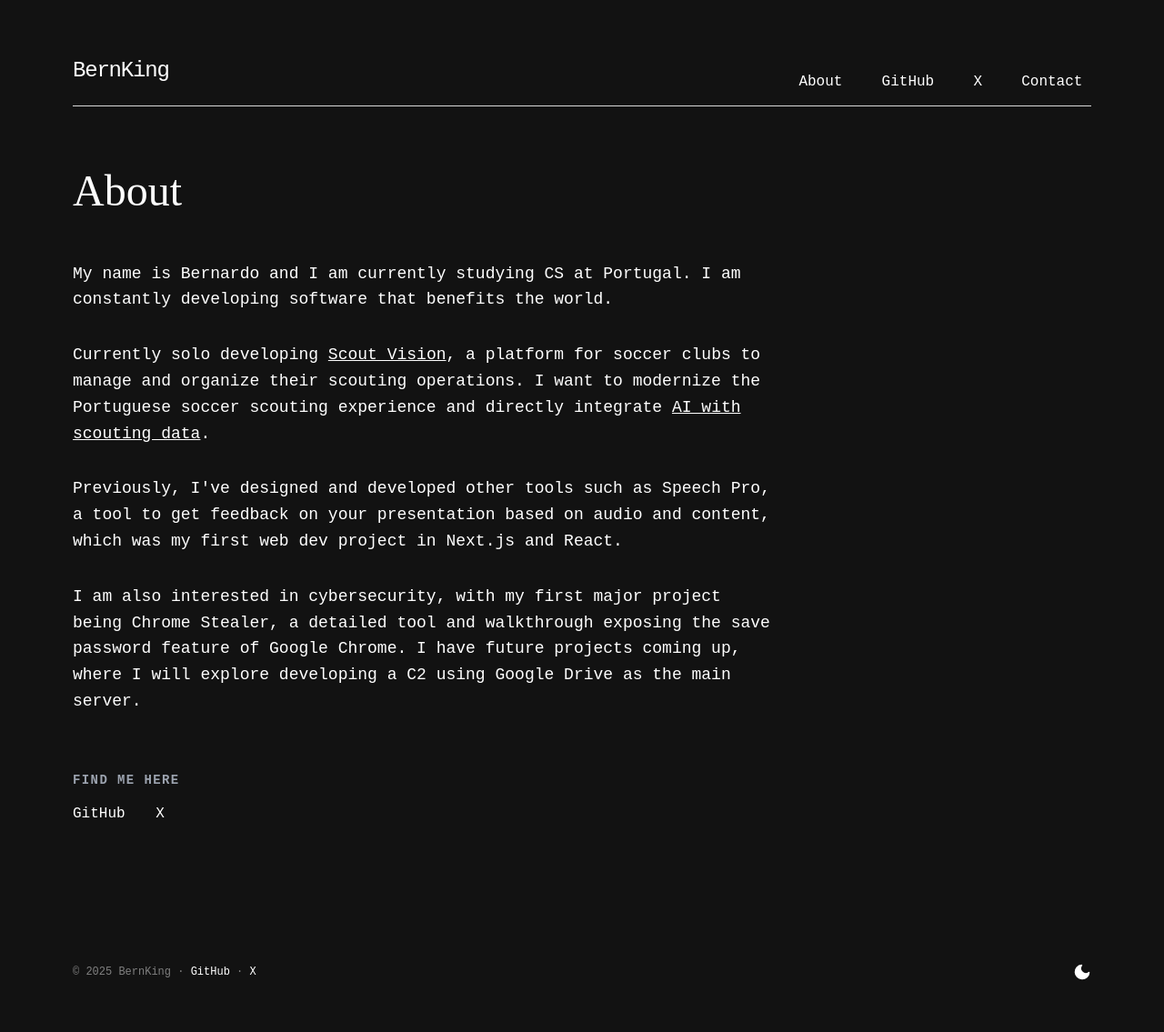
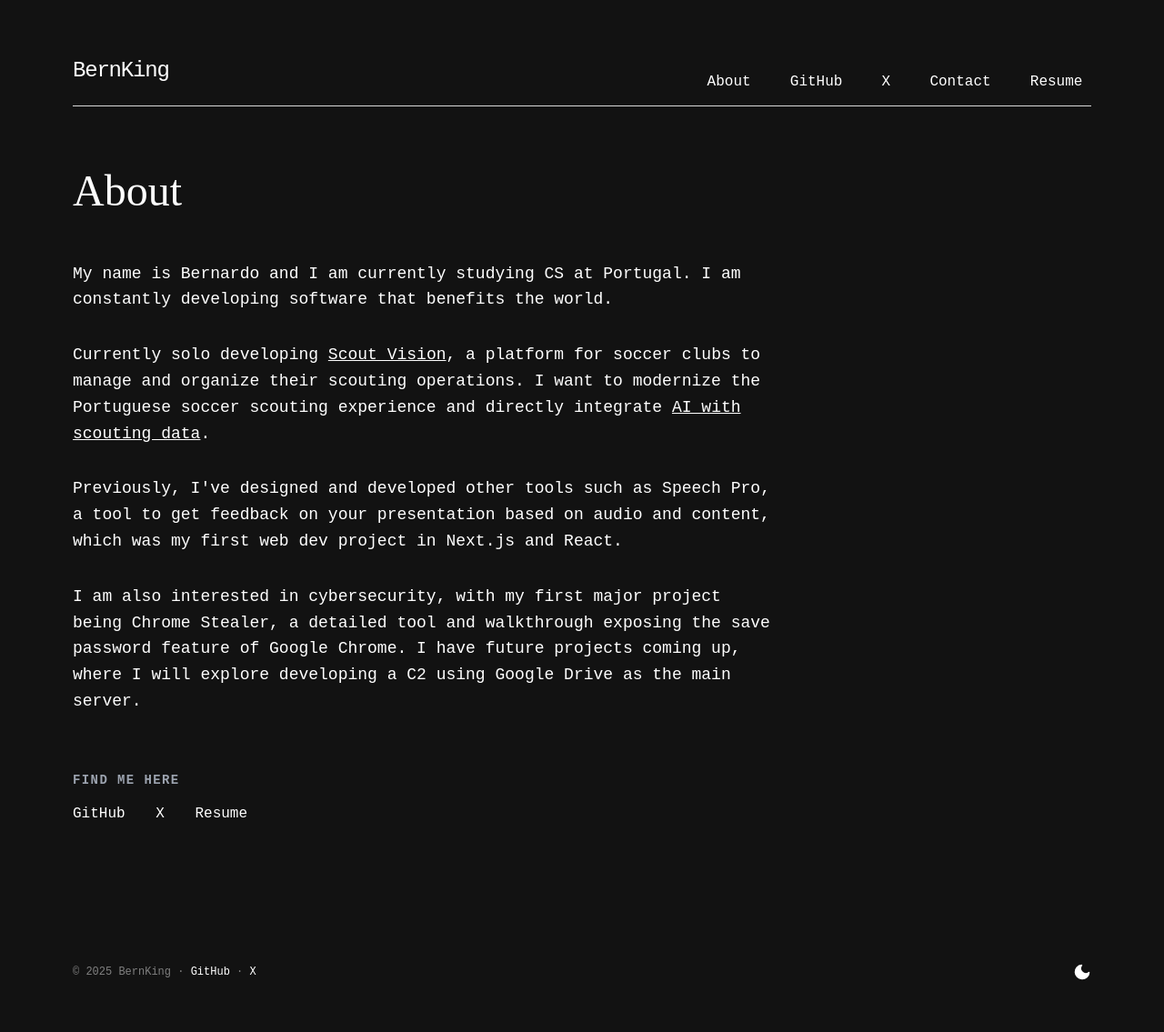
Before and after one commit to BernKing/bernking.github.io, a Jekyll site: the page built from about.html, in a window 1280 px wide. Shown: the whole page at 91% size. Built offline with Jekyll 4.4.1, drawn with Linux system fonts in a browser that asks for light colours; some web fonts are replaced.

Commit message:
Add resume link and PDF: included a link to download the resume in about.html and header-copy.html. Added the resume PDF file to the assets/cv directory for easy access.

```diff
--- a/_includes/header-copy.html
+++ b/_includes/header-copy.html
@@ -159,6 +159,7 @@
       <li><a href="https://github.com/BernKing" target="_blank">GitHub</a></li>
       <li><a href="https://x.com/bernKing20" target="_blank">X</a></li>
       <li><a href="mailto:bernardoalmeida2004@gmail.com">Contact</a></li>
+      <li><a href="{{ '/assets/cv/Bernardo_Almeida_CV.pdf' | prepend: site.baseurl }}" download>Resume</a></li>
     </ul>
   </nav>
   <script defer src="/assets/js/site-header.js"></script>
--- a/about.html
+++ b/about.html
@@ -87,6 +87,8 @@ permalink: /about/
         <a href="https://github.com/BernKing" target="_blank" rel="noopener noreferrer">GitHub</a>
         <!-- <a href="#">CV</a> -->
         <a href="https://x.com/bernKing20" target="_blank" rel="noopener noreferrer">X</a>
+
+        <a href="{{ '/assets/cv/Bernardo_Almeida_CV.pdf' | prepend: site.baseurl }}" download>Resume</a>
       </div>
     </div>
   </section>
```
Also changed, not shown: 1 other file.
